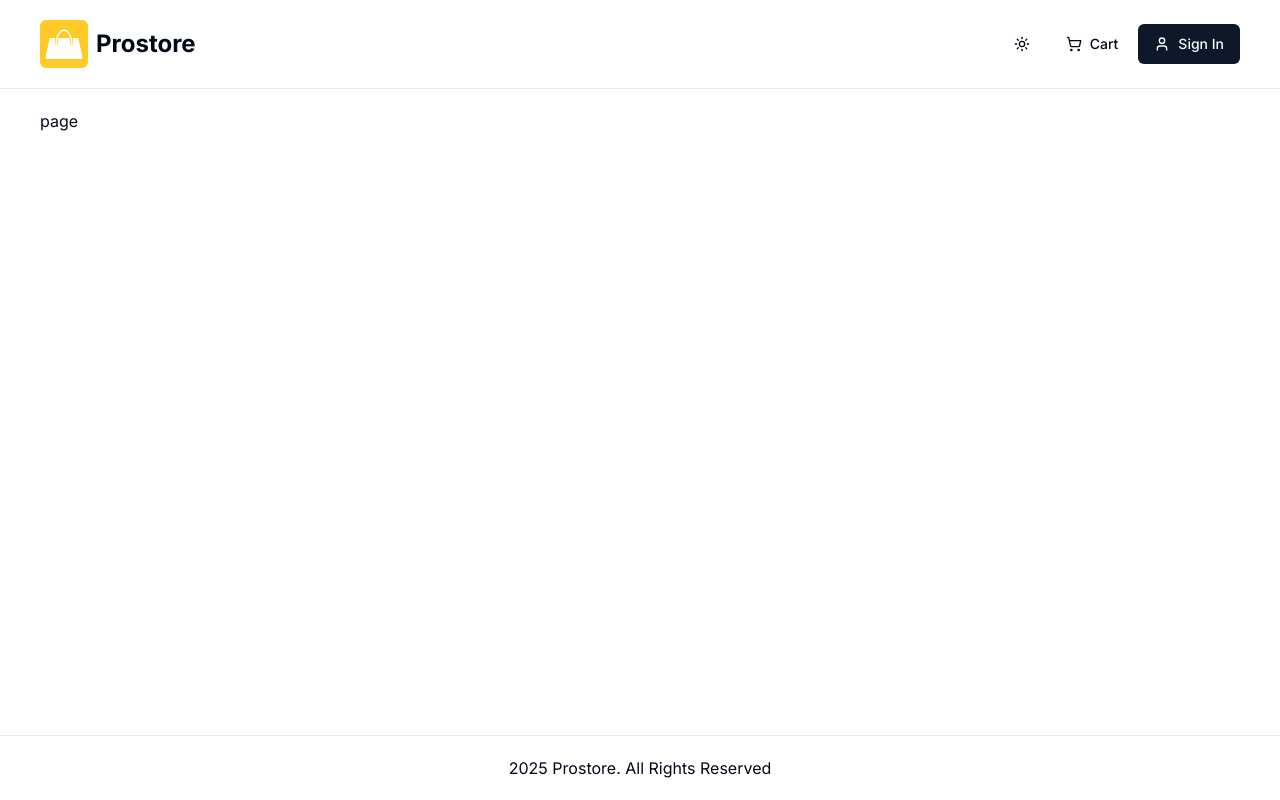
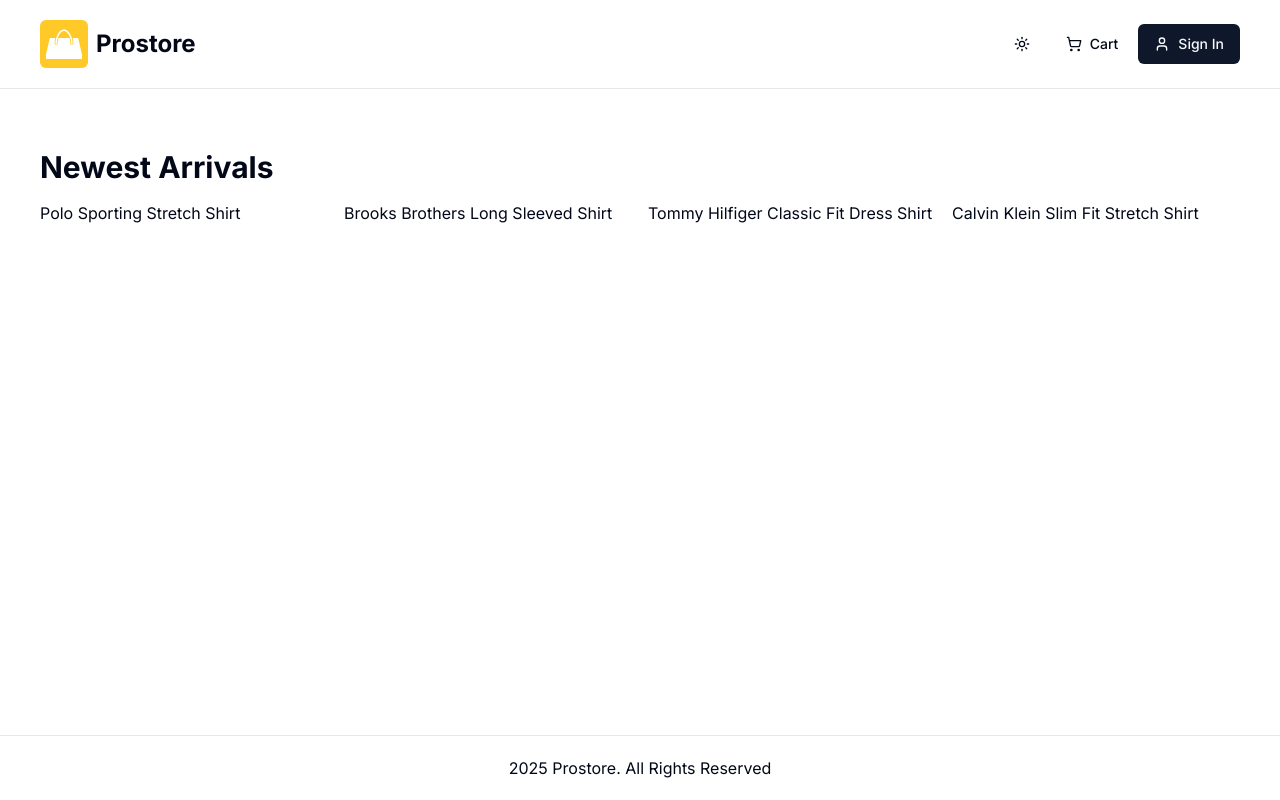
Before and after one commit to lesterflor/prostore, a Next.js app: page / in a window 1280 px wide. Built offline with nearby package versions, Linux system fonts and the light colour scheme; no server answers.

Commit message:
set up dummy data

```diff
--- a/app/(root)/page.tsx
+++ b/app/(root)/page.tsx
@@ -1,3 +1,14 @@
+import sampleData from '@/db/sample-data';
+import ProductList from '@/components/ui/shared/product/product-list';
+
 export default function HomePage() {
-	return <div>page</div>;
+	return (
+		<>
+			<ProductList
+				data={sampleData.products}
+				title='Newest Arrivals'
+				limit={4}
+			/>
+		</>
+	);
 }
--- /dev/null
+++ b/components/ui/shared/product/product-list.tsx
@@ -0,0 +1,45 @@
+import React from 'react';
+
+interface IDataProps {
+	name: string;
+	slug: string;
+	category: string;
+	description: string;
+	images: string[];
+	price: number;
+	brand: string;
+	rating: number;
+	numReviews: number;
+	stock: number;
+	isFeatured: boolean;
+	banner: string | null;
+}
+
+export default function ProductList({
+	data,
+	title,
+	limit
+}: {
+	data: IDataProps[];
+	title?: string;
+	limit?: number;
+}) {
+	const limitedData = limit ? data.slice(0, limit) : data;
+
+	return (
+		<div className='my-10'>
+			<h2 className='h2-bold mb-4'>{title}</h2>
+			{!!limitedData.length ? (
+				<div className='grid grid-cols-1 sm:grid-cols-2 md:grid-cols-3 lg:grid-cols-4 gap-4'>
+					{limitedData.map((product) => {
+						return <div key={product.name}>{product.name}</div>;
+					})}
+				</div>
+			) : (
+				<div>
+					<p>No products found</p>
+				</div>
+			)}
+		</div>
+	);
+}
--- /dev/null
+++ b/db/sample-data.ts
@@ -0,0 +1,108 @@
+const sampleData = {
+  products: [
+    {
+      name: 'Polo Sporting Stretch Shirt',
+      slug: 'polo-sporting-stretch-shirt',
+      category: "Men's Dress Shirts",
+      description: 'Classic Polo style with modern comfort',
+      images: [
+        '/images/sample-products/p1-1.jpg',
+        '/images/sample-products/p1-2.jpg',
+      ],
+      price: 59.99,
+      brand: 'Polo',
+      rating: 4.5,
+      numReviews: 10,
+      stock: 5,
+      isFeatured: true,
+      banner: 'banner-1.jpg',
+    },
+    {
+      name: 'Brooks Brothers Long Sleeved Shirt',
+      slug: 'brooks-brothers-long-sleeved-shirt',
+      category: "Men's Dress Shirts",
+      description: 'Timeless style and premium comfort',
+      images: [
+        '/images/sample-products/p2-1.jpg',
+        '/images/sample-products/p2-2.jpg',
+      ],
+      price: 85.9,
+      brand: 'Brooks Brothers',
+      rating: 4.2,
+      numReviews: 8,
+      stock: 10,
+      isFeatured: true,
+      banner: 'banner-2.jpg',
+    },
+    {
+      name: 'Tommy Hilfiger Classic Fit Dress Shirt',
+      slug: 'tommy-hilfiger-classic-fit-dress-shirt',
+      category: "Men's Dress Shirts",
+      description: 'A perfect blend of sophistication and comfort',
+      images: [
+        '/images/sample-products/p3-1.jpg',
+        '/images/sample-products/p3-2.jpg',
+      ],
+      price: 99.95,
+      brand: 'Tommy Hilfiger',
+      rating: 4.9,
+      numReviews: 3,
+      stock: 0,
+      isFeatured: false,
+      banner: null,
+    },
+    {
+      name: 'Calvin Klein Slim Fit Stretch Shirt',
+      slug: 'calvin-klein-slim-fit-stretch-shirt',
+      category: "Men's Dress Shirts",
+      description: 'Streamlined design with flexible stretch fabric',
+      images: [
+        '/images/sample-products/p4-1.jpg',
+        '/images/sample-products/p4-2.jpg',
+      ],
+      price: 39.95,
+      brand: 'Calvin Klein',
+      rating: 3.6,
+      numReviews: 5,
+      stock: 10,
+      isFeatured: false,
+      banner: null,
+    },
+    {
+      name: 'Polo Ralph Lauren Oxford Shirt',
+      slug: 'polo-ralph-lauren-oxford-shirt',
+      category: "Men's Dress Shirts",
+      description: 'Iconic Polo design with refined oxford fabric',
+      images: [
+        '/images/sample-products/p5-1.jpg',
+        '/images/sample-products/p5-2.jpg',
+      ],
+      price: 79.99,
+      brand: 'Polo',
+      rating: 4.7,
+      numReviews: 18,
+      stock: 6,
+      isFeatured: false,
+      banner: null,
+    },
+    {
+      name: 'Polo Classic Pink Hoodie',
+      slug: 'polo-classic-pink-hoodie',
+      category: "Men's Sweatshirts",
+      description: 'Soft, stylish, and perfect for laid-back days',
+      images: [
+        '/images/sample-products/p6-1.jpg',
+        '/images/sample-products/p6-2.jpg',
+      ],
+      price: 99.99,
+      brand: 'Polo',
+      rating: 4.6,
+      numReviews: 12,
+      stock: 8,
+      isFeatured: true,
+      banner: null,
+    },
+  ],
+};
+
+export default sampleData;
```
